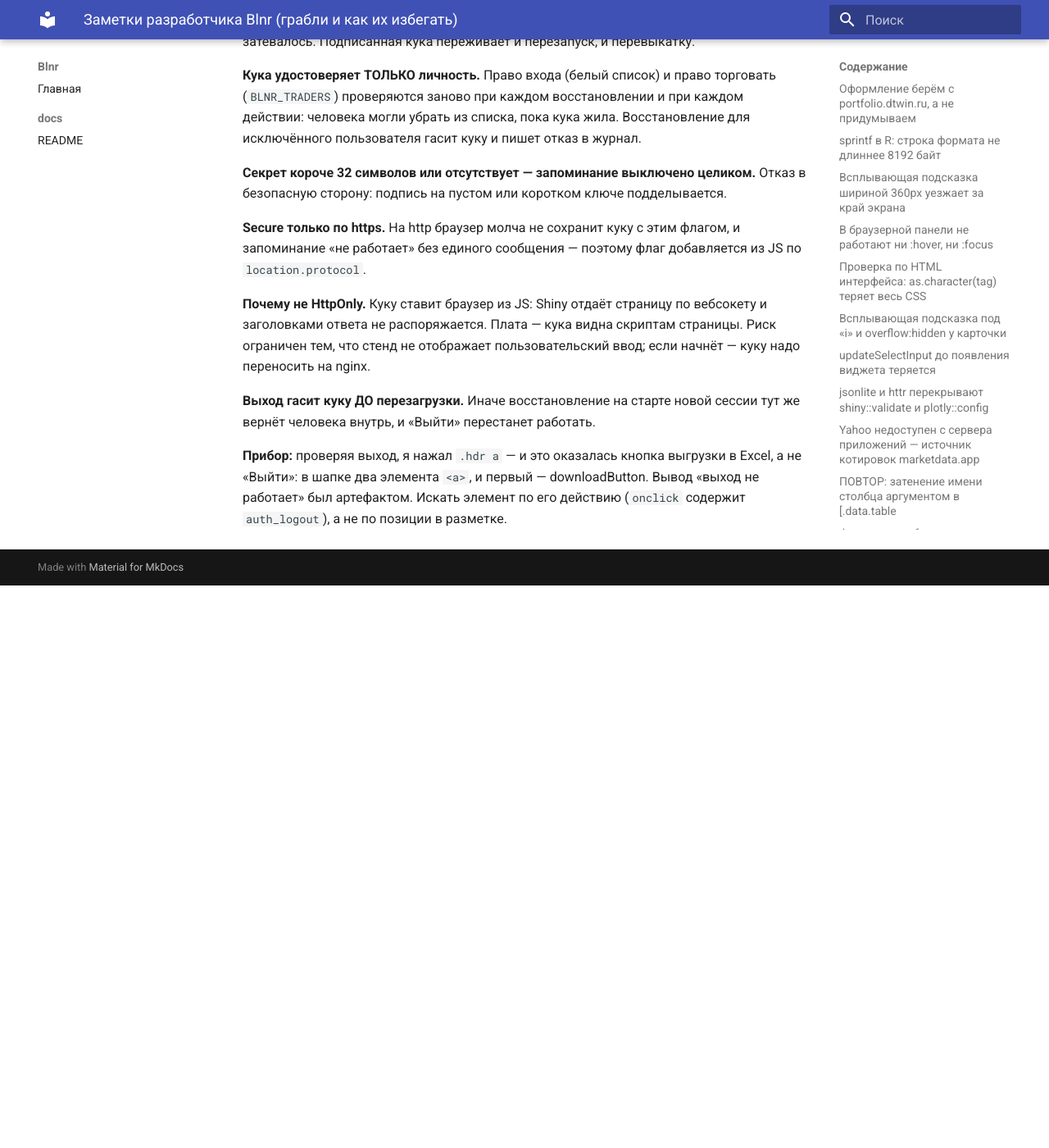
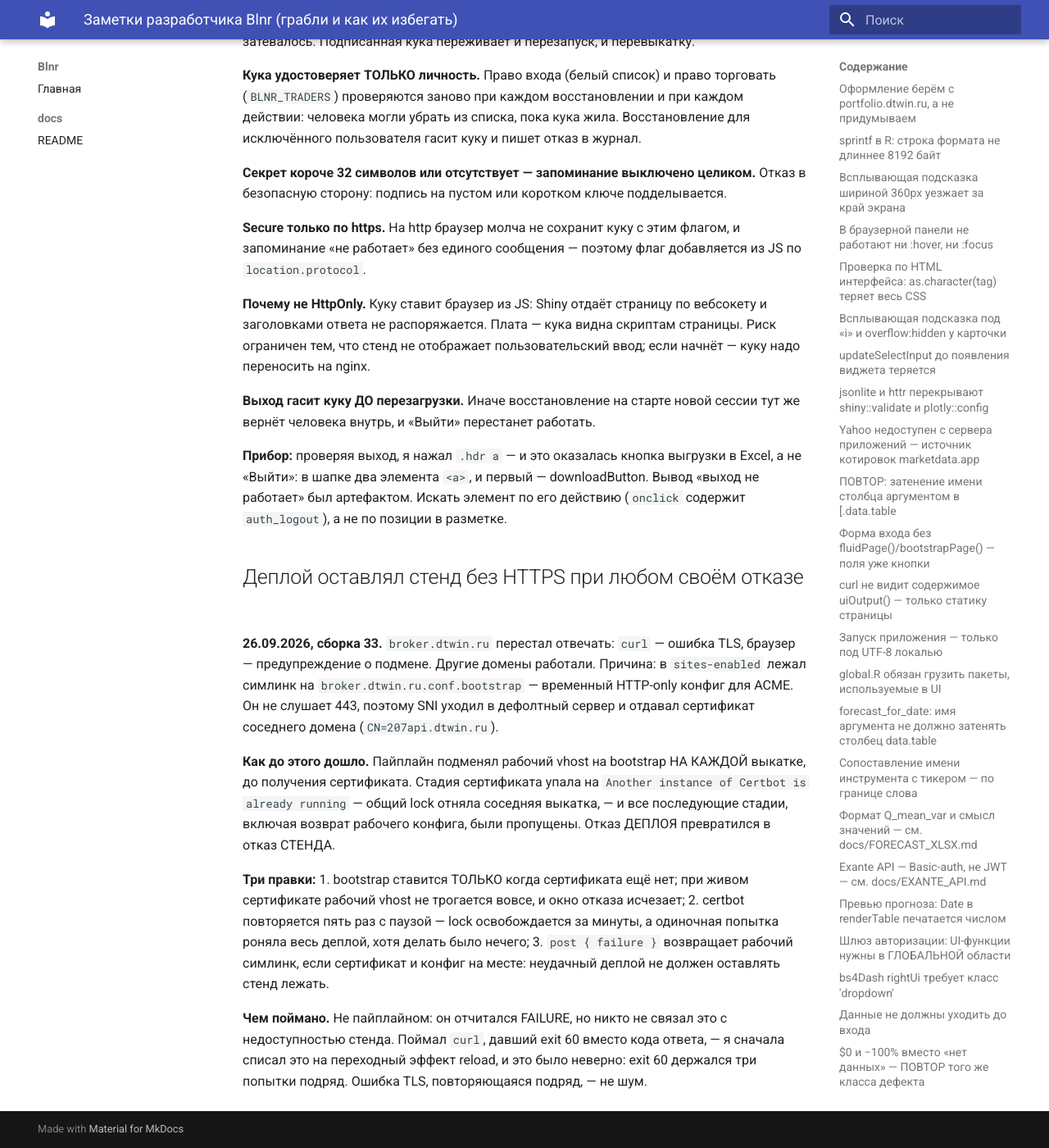
Before and after one commit to sgum/Blnr, an MkDocs documentation site: the page built from docs/dev.md, in a window 1280 px wide and 1400 px high, scrolled down 17406 px. Shown: the whole window at 82% size. Built offline with MkDocs 1.6.1 and Material for MkDocs 9.7.7, drawn with Linux system fonts in a browser that asks for light colours; before the commit the page ends 18120 px from its top, so only the background shows below that.

Commit message:
docs(dev): деплой оставлял стенд без HTTPS при своём отказе
Разбор инцидента 26.09: broker.dtwin.ru висел на временном bootstrap-конфиге
без 443 и отдавал чужой сертификат по SNI. Пайплайн подменял рабочий vhost на
каждой выкатке, стадия сертификата упала на общем lock certbot, и возврат
рабочего конфига был пропущен вместе с остальными стадиями.

Co-Authored-By: Claude Opus 5 <noreply@anthropic.com>

```diff
--- a/docs/dev.md
+++ b/docs/dev.md
@@ -712,3 +712,30 @@ if (nrow(st) > 0) return(utils::tail(st, days))   # даже при online = TRU
 в Excel, а не «Выйти»: в шапке два элемента `<a>`, и первый — downloadButton.
 Вывод «выход не работает» был артефактом. Искать элемент по его действию
 (`onclick` содержит `auth_logout`), а не по позиции в разметке.
+
+## Деплой оставлял стенд без HTTPS при любом своём отказе
+
+**26.09.2026, сборка 33.** `broker.dtwin.ru` перестал отвечать: `curl` —
+ошибка TLS, браузер — предупреждение о подмене. Другие домены работали.
+Причина: в `sites-enabled` лежал симлинк на `broker.dtwin.ru.conf.bootstrap` —
+временный HTTP-only конфиг для ACME. Он не слушает 443, поэтому SNI уходил в
+дефолтный сервер и отдавал сертификат соседнего домена (`CN=207api.dtwin.ru`).
+
+**Как до этого дошло.** Пайплайн подменял рабочий vhost на bootstrap НА КАЖДОЙ
+выкатке, до получения сертификата. Стадия сертификата упала на
+`Another instance of Certbot is already running` — общий lock отняла соседняя
+выкатка, — и все последующие стадии, включая возврат рабочего конфига, были
+пропущены. Отказ ДЕПЛОЯ превратился в отказ СТЕНДА.
+
+**Три правки:**
+1. bootstrap ставится ТОЛЬКО когда сертификата ещё нет; при живом сертификате
+   рабочий vhost не трогается вовсе, и окно отказа исчезает;
+2. certbot повторяется пять раз с паузой — lock освобождается за минуты, а
+   одиночная попытка роняла весь деплой, хотя делать было нечего;
+3. `post { failure }` возвращает рабочий симлинк, если сертификат и конфиг на
+   месте: неудачный деплой не должен оставлять стенд лежать.
+
+**Чем поймано.** Не пайплайном: он отчитался FAILURE, но никто не связал это с
+недоступностью стенда. Поймал `curl`, давший exit 60 вместо кода ответа, —
+я сначала списал это на переходный эффект reload, и это было неверно: exit 60
+держался три попытки подряд. Ошибка TLS, повторяющаяся подряд, — не шум.
```
